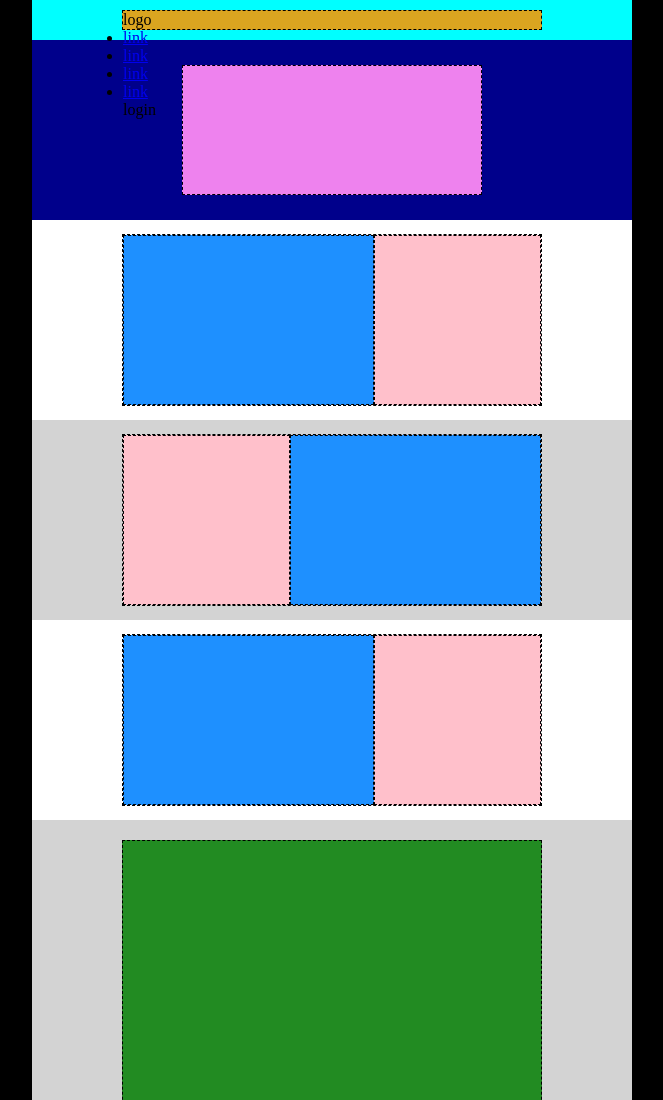
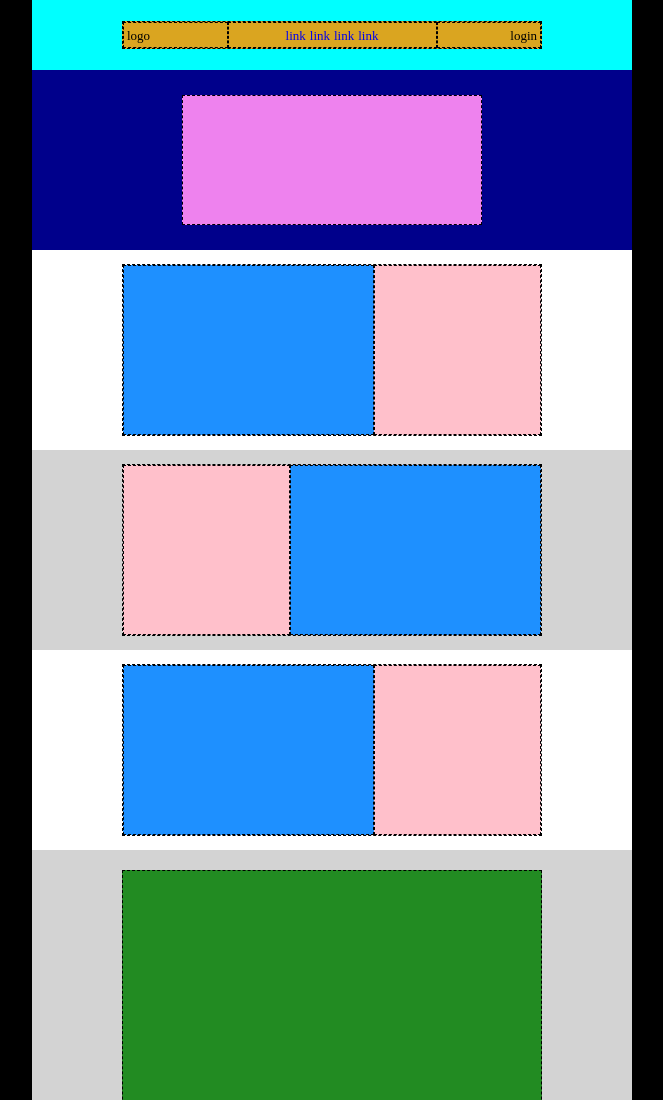
Before and after one commit to SimoneBonvecchio84/htmlcss-struttura-discord, a plain HTML site: page index.html in a window 1280 px wide. Shown: the top 1100 px of the page, without its empty margins (308-971 px from the left). Drawn offline with Linux system fonts and the light colour scheme.

Commit message:
feat : class nav items

```diff
--- a/css/style.css
+++ b/css/style.css
@@ -23,7 +23,7 @@ body {
 header {
     width: 100%;
     background-color: aqua;
-    height: 40px;
+    height: 70px;
     display: flex;
     justify-content: center;
     align-items: center;
@@ -32,14 +32,57 @@ header {
 .nav-bar {
     width: 70%;
     /*debug*/
-    height: 20px;
+    /* height: 20px; */
     background-color:rgb(218 165 32) ;
+    border: 1px dashed black;
+    display: flex;
+
+
+}
+
+/*CHILD NAV BAR*/
+/* logo */
+.logo {
+    padding: 3px;
+    width: 25%;
     border: 1px dashed black;
 
 }
 
-/*CHILD NAV BAR*/
+span {
 
+    font-size: 13px;
+}
+
+.nav-link {
+    padding: 3px;
+    border: 1px dashed black;
+    width: 50%;
+    text-align: center;
+}
+
+li {
+    display: inline;
+}
+
+a {
+    text-decoration: none;
+    font-size: 13px;
+}
+
+.nav-login {
+    padding: 3px;
+    width: 25%;
+    border: 1px dashed black;
+    text-align: right;
+
+
+
+}
+
+.login {
+
+}
 
 /* section-large */
 
```
